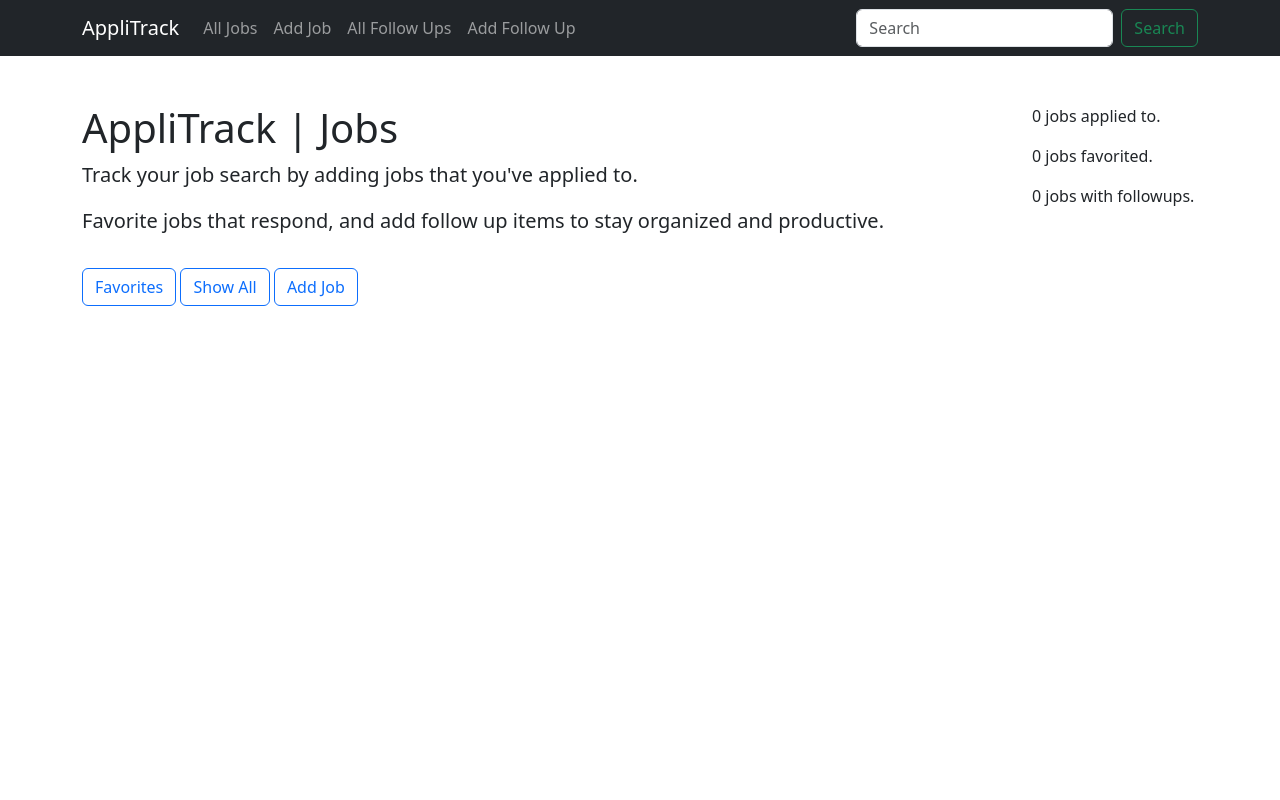
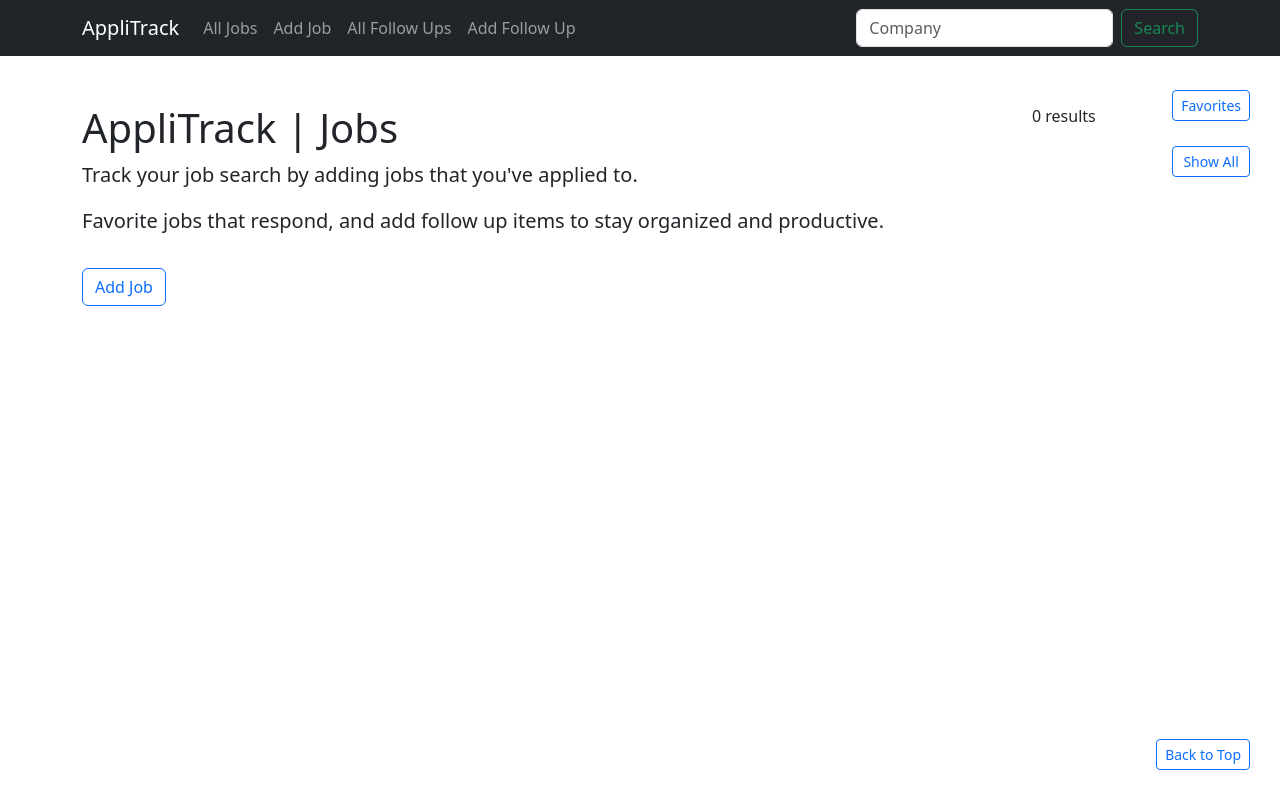
Before and after one commit to jordan-d-murphy/AppliTrack, a Django app: page /jobs/?search=favorite in a window 1280 px wide. Run offline with Django 5.2, Linux system fonts and the light colour scheme; data that the repository does not hold is empty.

Commit message:
improve search, favorites, add floating action buttons

```diff
--- a/jobs/static/css/site.css
+++ b/jobs/static/css/site.css
@@ -1,3 +1,20 @@
 a {
     text-decoration: none;
-  }
+}
+
+#fab {
+  position: fixed;
+  bottom: 30px;
+  right:30px;
+}
+
+#filters {
+  position: fixed;
+  top: 65px;
+  right: 30px;
+}
+
+#filters > a {
+  display: block;
+  margin-top: 25px;
+}
--- a/jobs/static/js/site.js
+++ b/jobs/static/js/site.js
@@ -1 +1,5 @@
 console.log("site.js loaded")
+
+function backToTop() {
+    window.scrollTo({ top: 0, behavior: 'smooth' })
+}
--- a/jobs/templates/jobs/base.html
+++ b/jobs/templates/jobs/base.html
@@ -11,7 +11,7 @@
 
   </head>
   <body>
-    <nav class="navbar navbar-expand-lg navbar-dark bg-dark">
+    <nav class="navbar sticky-top navbar-expand-lg navbar-dark bg-dark">
       <div class="container">
         <a class="navbar-brand" href="{% url 'jobs:job_list' %}">AppliTrack</a>
         <button class="navbar-toggler" type="button" data-bs-toggle="collapse" data-bs-target="#navbarSupportedContent" aria-controls="navbarSupportedContent" aria-expanded="false" aria-label="Toggle navigation">
@@ -32,8 +32,8 @@
                 <a class="nav-link" href="{% url 'jobs:follow_ups_create' %}">Add Follow Up</a>
             </li>
           </ul>
-          <form class="d-flex" role="search">
-            <input class="form-control me-2" type="search" placeholder="Search" aria-label="Search">
+          <form id="searchForm" class="d-flex" role="search">
+            <input class="form-control me-2" type="search" name="search" placeholder="Company" aria-label="Search">
             <button class="btn btn-outline-success" type="submit">Search</button>
           </form>
         </div>
--- a/jobs/templates/jobs/job_list.html
+++ b/jobs/templates/jobs/job_list.html
@@ -7,14 +7,14 @@
         <p class="fs-5">Favorite jobs that respond, and add follow up items to stay organized and productive.</p>
     </div>
     <div class="col-md-2">
-        <p>{{ job_list.count }} jobs applied to.</p>
-        <p>{{ job_list.count }} jobs favorited.</p>
-        <p>{{ job_list.count }} jobs with followups.</p>
+        <p>{{ job_list.count }} results</p>
     </div>
 </div>
+<div id="filters">
+    <a href="{% url 'jobs:job_list' %}?search=favorite" class="btn btn-outline-primary btn-sm">Favorites</a>
+    <a href="{% url 'jobs:job_list' %}" class="btn btn-outline-primary btn-sm">Show All</a>
+</div>
 <div class="my-3">
-    <a href="{% url 'jobs:favorites_list' %}" class="btn btn-outline-primary">Favorites</a>
-    <a href="{% url 'jobs:job_list' %}" class="btn btn-outline-primary">Show All</a>
     <a href="{% url 'jobs:job_create' %}" class="btn btn-outline-primary">Add Job</a>
 </div>
     {% for job in job_list %}
@@ -52,4 +52,8 @@
             </div>
         </div>
     {% endfor %}
+
+    <div id="fab">
+        <button type="button" class="btn btn-outline-primary btn-sm" onclick="javascript:backToTop();">Back to Top</button>
+    </div>
 {% endblock content %}
--- a/jobs/urls.py
+++ b/jobs/urls.py
@@ -1,13 +1,12 @@
 from django.urls import path
 
-from jobs.views import JobListView, JobDetailView, JobCreateView, JobUpdateView, JobDeleteView, FavoriteJobListView
+from jobs.views import JobListView, JobDetailView, JobCreateView, JobUpdateView, JobDeleteView
 from jobs.views import FollowUpListView, FollowUpDetailView, FollowUpCreateView, FollowUpUpdateView, FollowUpDeleteView
 
 app_name = "jobs"
 
 urlpatterns = [
     path('', JobListView.as_view(), name='job_list'),
-    path('favorites/', FavoriteJobListView.as_view(), name='favorites_list'),
     path('job/<int:pk>/', JobDetailView.as_view(), name='job_detail'),
     path('job/create/', JobCreateView.as_view(), name='job_create'),
     path('job/<int:pk>/update/', JobUpdateView.as_view(), name='job_update'),
--- a/jobs/views.py
+++ b/jobs/views.py
@@ -1,6 +1,4 @@
 from django.views.generic import ListView, DetailView, CreateView, UpdateView, DeleteView
-from django.shortcuts import render
-from django.shortcuts import get_object_or_404
 
 from .models import Job, FollowUp
 
@@ -10,14 +8,12 @@ class JobListView(ListView):
 
     def get_queryset(self):
         # http://127.0.0.1:8000/jobs/?search=DoorDash
-        return Job.objects.filter(company=self.request.GET.get('search'))
-
-class FavoriteJobListView(ListView):
-    model = Job
-    ordering = ['-applied_date']
-
-    def get_queryset(self):
-        return Job.objects.filter(favorite=True)
+        query = self.request.GET.get('search')
+        if query is not None:
+            if query == "favorite":
+                return Job.objects.filter(favorite=True)
+            return Job.objects.filter(company__icontains=query).order_by('-applied_date')
+        return Job.objects.filter().order_by('-applied_date')
 
 class JobDetailView(DetailView):
     model = Job
```
